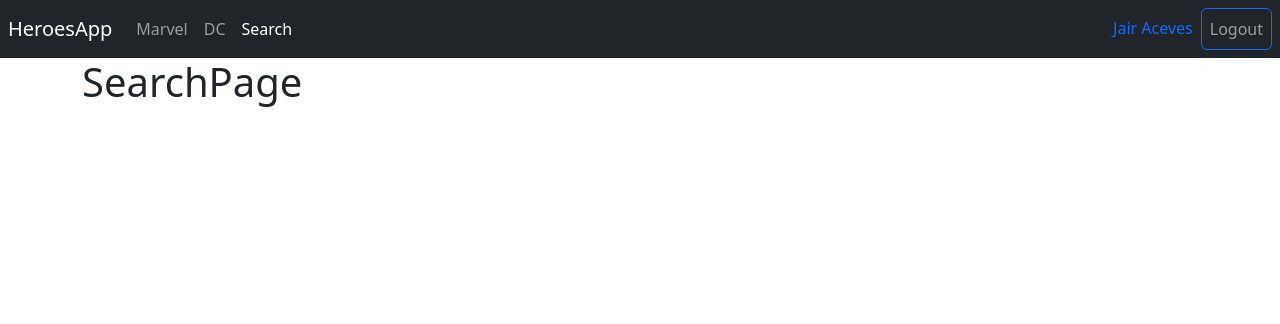
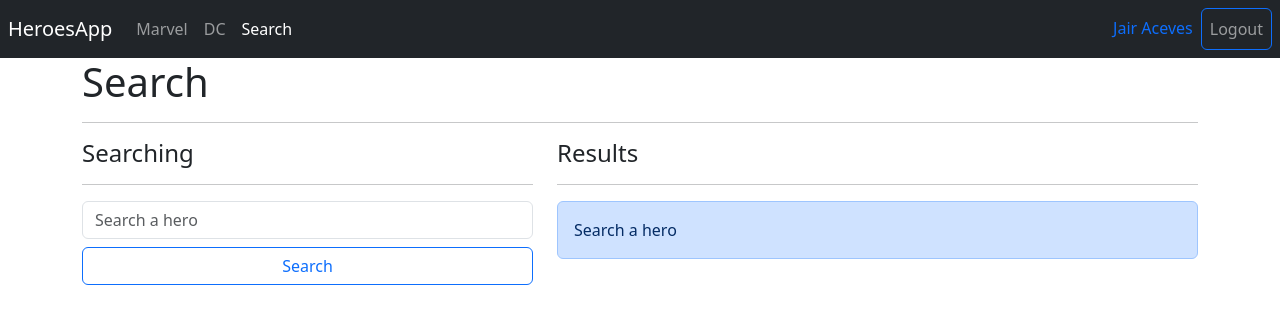
Before and after one commit to Jair-vet/Heroes-App-react, a React (Vite) app: page /search in a window 1280 px wide. Shown: the top 324 px of the page. Built offline with nearby package versions, Linux system fonts and the light colour scheme.

Commit message:
Search listo

```diff
--- a/package.json
+++ b/package.json
@@ -9,6 +9,7 @@
     "preview": "vite preview"
   },
   "dependencies": {
+    "query-string": "^8.1.0",
     "react": "^18.2.0",
     "react-dom": "^18.2.0",
     "react-router-dom": "6"
--- a/src/heroes/pages/SearchPage.jsx
+++ b/src/heroes/pages/SearchPage.jsx
@@ -1,8 +1,92 @@
+import { useLocation, useNavigate } from 'react-router-dom';
+import queryString from 'query-string'
+
+import { HeroCard } from '../components';
+import { getHeroesByName } from '../helpers';
+import { useForm } from '../../hooks/useForm';
 
 export const SearchPage = () => {
+
+  const navigate = useNavigate();
+  const location = useLocation();
+
+  const { q = '' } = queryString.parse( location.search );
+  const heroes = getHeroesByName(q);
+
+  const showSearch = (q.length === 0);
+  const showError  = (q.length > 0) && heroes.length === 0;
+
+
+  const { searchText, onInputChange } = useForm({
+    searchText: q
+  });
+
+
+  const onSearchSubmit = (event) =>{
+    event.preventDefault();
+    if ( searchText.trim().length <= 1 ) return;
+
+    navigate(`?q=${ searchText }`);
+  }
     return (
       <>
-          <h1>SearchPage</h1>
+
+        <h1>Search</h1>
+        <hr />
+
+        <div className="row">
+
+            <div className="col-5">
+              <h4>Searching</h4>
+              <hr />
+              <form onSubmit={ onSearchSubmit }>
+                <input
+                  type="text"
+                  placeholder="Search a hero"
+                  className="form-control"
+                  name="searchText"
+                  autoComplete="off"
+                  value={ searchText }
+                  onChange={ onInputChange }
+                />
+
+                <button className="btn btn-outline-primary mt-2 w-100">
+                  Search
+                </button>
+              </form>
+            </div>
+
+            <div className="col-7">
+              <h4>Results</h4>
+              <hr />
+
+              {/* {
+                ( q === '' )
+                  ? <div className="alert alert-primary">Search a hero</div>
+                  : ( heroes.length === 0 )
+                    && <div className="alert alert-danger">No hero with <b>{ q }</b></div>
+              } */}
+
+              <div className="alert alert-primary animate__animated animate__fadeIn"
+                   style={{ display: showSearch ? '' : 'none' }} >
+                Search a hero
+              </div>
+
+              <div className="alert alert-danger animate__animated animate__fadeIn"
+                  style={{ display: showError ? '' : 'none' }} >
+                No hero with <b>{ q }</b>
+              </div>
+
+
+              {
+                heroes.map( hero => (
+                  <HeroCard key={ hero.id } {...hero } />
+                ))
+              }
+
+            </div>
+        </div>
+
       </>
     )
   }
--- /dev/null
+++ b/src/hooks/useForm.js
@@ -0,0 +1,25 @@
+import { useState } from 'react';
+
+export const useForm = ( initialForm = {} ) => {
+
+    const [ formState, setFormState ] = useState( initialForm );
+
+    const onInputChange = ({ target }) => {
+        const { name, value } = target;
+        setFormState({
+            ...formState,
+            [ name ]: value
+        });
+    }
+
+    const onResetForm = () => {
+        setFormState( initialForm );
+    }
+
+    return {
+        ...formState,
+        formState,
+        onInputChange,
+        onResetForm,
+    }
+}
--- a/src/styles.css
+++ b/src/styles.css
@@ -49,6 +49,7 @@
     transition: 1s;
 }
 
+
 @media (max-width: 575px) {
     .navbar-title{
         text-align: center;
```
Also changed, not shown: 1 other file (tests, documents, lock files or other folders).
